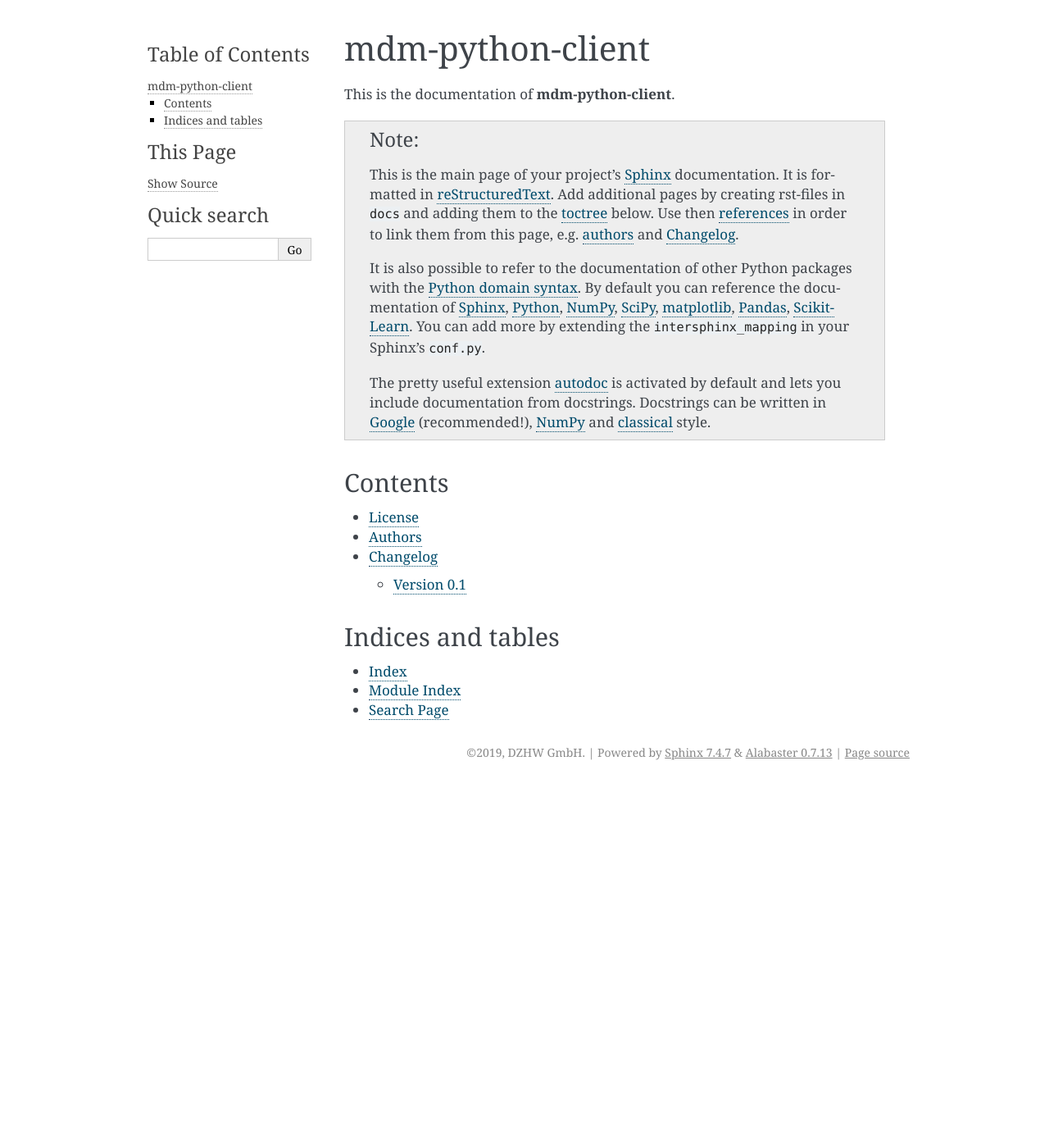
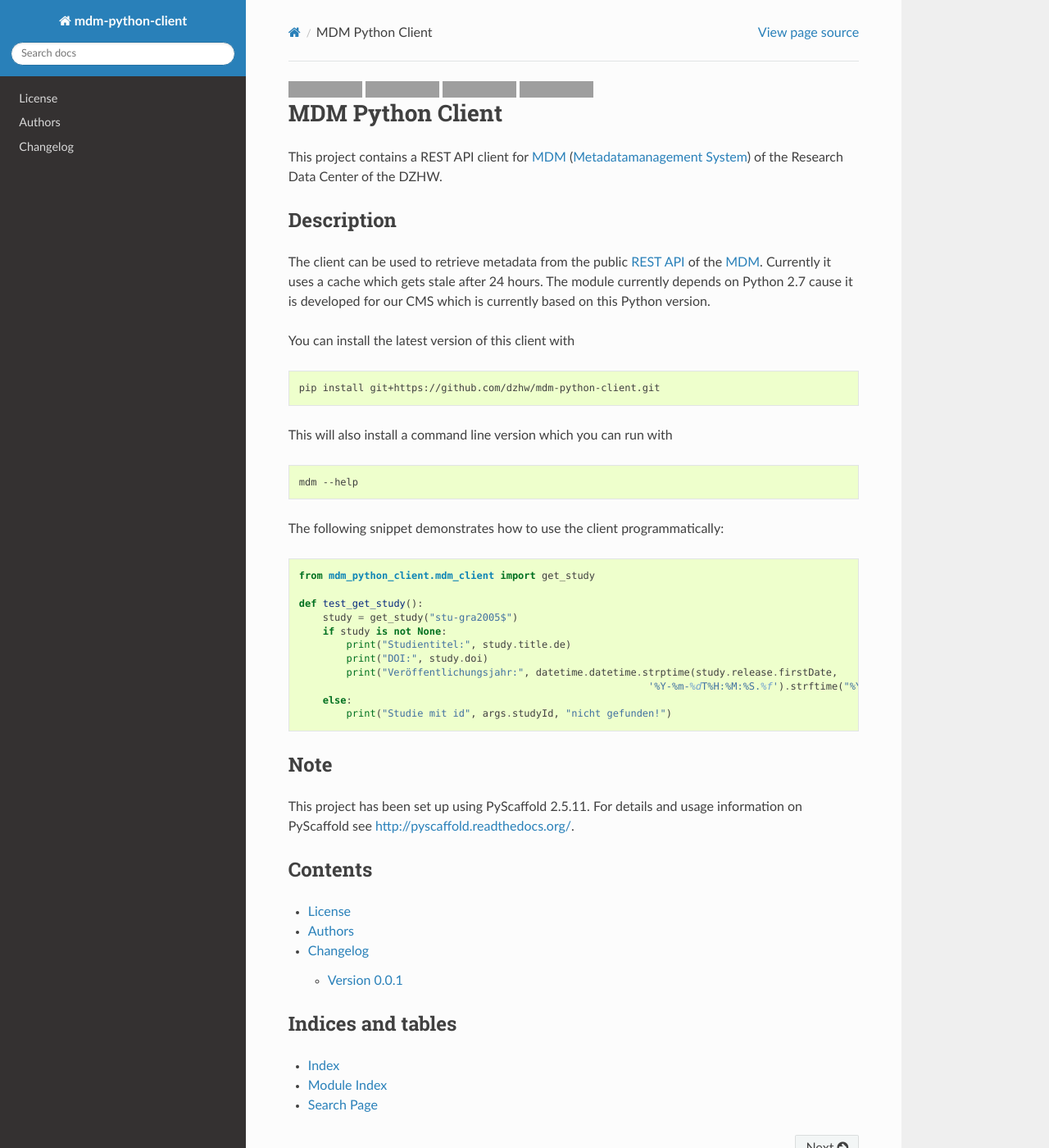
Before and after one commit to dzhw/mdm-python-client, a Sphinx documentation site: the page built from docs/index.rst, in a window 1280 px wide and 1400 px high. Shown: the whole window at 82% size. Built offline with Sphinx 7.4.7 and the Read the Docs theme 2.0.0, drawn with Linux system fonts in a browser that asks for light colours; pages that are not in the unit, such as notebooks, are missing from menus; some of the changed text lies outside the part shown; grey boxes are pictures that could not be loaded.

Commit message:
Use readthedocs theme

```diff
--- a/CHANGES.rst
+++ b/CHANGES.rst
@@ -2,7 +2,7 @@
 Changelog
 =========
 
-Version 0.1
-===========
+Version 0.0.1
+=============
 
 - Quick implementation of an MDM client including caching
--- a/README.rst
+++ b/README.rst
@@ -39,8 +41,13 @@ test_api_endpoint
 
     def test_get_study():
         study = get_study("stu-gra2005$")
-        assert "DZHW" in study.title.de
-        assert hasattr(study, 'doi')
+        if study is not None:
+            print("Studientitel:", study.title.de)
+            print("DOI:", study.doi)
+            print("Veröffentlichungsjahr:", datetime.datetime.strptime(study.release.firstDate,
+                                                               '%Y-%m-%dT%H:%M:%S.%f').strftime("%Y"))
+        else:
+            print("Studie mit id", args.studyId, "nicht gefunden!")
 
 Note
 ====
--- a/docs/conf.py
+++ b/docs/conf.py
@@ -115,7 +115,7 @@ pygments_style = 'sphinx'
 
 # The theme to use for HTML and HTML Help pages.  See the documentation for
 # a list of builtin themes.
-html_theme = 'alabaster'
+html_theme = 'sphinx_rtd_theme'
 
 # Theme options are theme-specific and customize the look and feel of a theme
 # further.  For a list of options available for each theme, see the
--- a/docs/index.rst
+++ b/docs/index.rst
@@ -1,42 +1,4 @@
-=================
-mdm-python-client
-=================
-
-This is the documentation of **mdm-python-client**.
-
-.. note::
-
-    This is the main page of your project's `Sphinx <http://sphinx-doc.org/>`_
-    documentation. It is formatted in `reStructuredText
-    <http://sphinx-doc.org/rest.html>`__. Add additional pages by creating
-    rst-files in ``docs`` and adding them to the `toctree
-    <http://sphinx-doc.org/markup/toctree.html>`_ below. Use then
-    `references <http://sphinx-doc.org/markup/inline.html>`__ in order to link
-    them from this page, e.g. :ref:`authors <authors>` and :ref:`changes`.
-
-    It is also possible to refer to the documentation of other Python packages
-    with the `Python domain syntax
-    <http://sphinx-doc.org/domains.html#the-python-domain>`__. By default you
-    can reference the documentation of `Sphinx <http://sphinx.pocoo.org>`__,
-    `Python <http://docs.python.org/>`__, `NumPy
-    <http://docs.scipy.org/doc/numpy>`__, `SciPy
-    <http://docs.scipy.org/doc/scipy/reference/>`__, `matplotlib
-    <http://matplotlib.sourceforge.net>`__, `Pandas
-    <http://pandas.pydata.org/pandas-docs/stable>`__, `Scikit-Learn
-    <http://scikit-learn.org/stable>`__. You can add more by
-    extending the ``intersphinx_mapping`` in your Sphinx's ``conf.py``.
-
-    The pretty useful extension `autodoc
-    <http://www.sphinx-doc.org/en/stable/ext/autodoc.html>`__ is activated by
-    default and lets you include documentation from docstrings. Docstrings can
-    be written in `Google
-    <http://google.github.io/styleguide/pyguide.html#Comments>`__
-    (recommended!), `NumPy
-    <https://github.com/numpy/numpy/blob/master/doc/HOWTO_DOCUMENT.rst.txt>`__
-    and `classical
-    <http://www.sphinx-doc.org/en/stable/domains.html#info-field-lists>`__
-    style.
-
+.. include:: ../README.rst
 
 Contents
 ========
```
Also changed, not shown: other parts of README.rst (+3 -1 lines).
